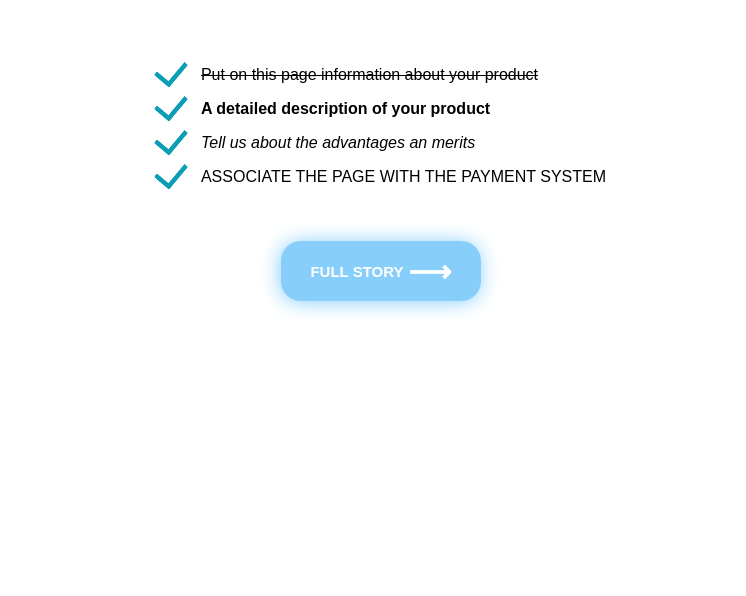
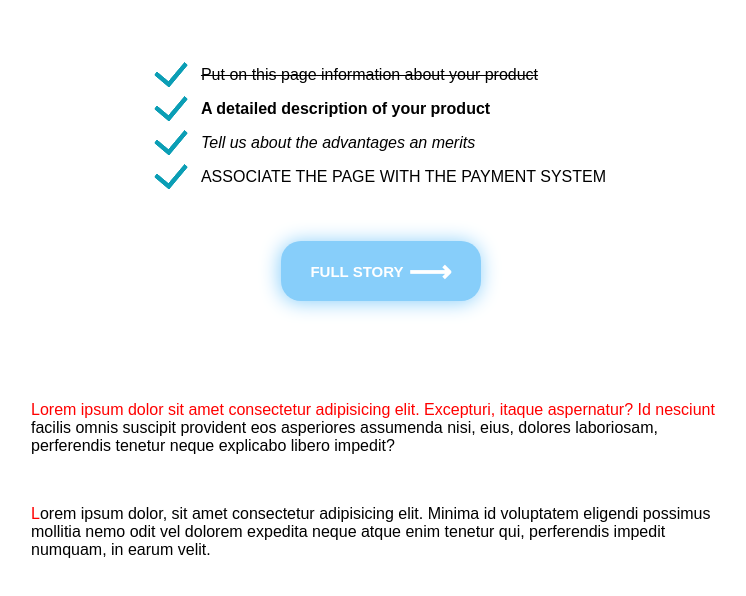
Before and after one commit to nodirhajiev/hover, a plain HTML site: page index.html in a window 1280 px wide. Shown: the whole page, without its empty margins (259-1005 px from the left). Drawn offline with Linux system fonts and the light colour scheme.

Commit message:
first commit

```diff
--- a/index.html
+++ b/index.html
@@ -18,6 +18,20 @@
       <div class="btn">
         <button class="story_btn">full story</button>
       </div>
+      <div class="lorem">
+        <p>
+          Lorem ipsum dolor sit amet consectetur adipisicing elit. Excepturi,
+          itaque aspernatur? Id nesciunt facilis omnis suscipit provident eos
+          asperiores assumenda nisi, eius, dolores laboriosam, perferendis
+          tenetur neque explicabo libero impedit?
+        </p>
+        <p>
+          Lorem ipsum dolor, sit amet consectetur adipisicing elit. Minima id
+          voluptatem eligendi possimus mollitia nemo odit vel dolorem expedita
+          neque atque enim tenetur qui, perferendis impedit numquam, in earum
+          velit.
+        </p>
+      </div>
     </div>
   </body>
 </html>
--- a/style.css
+++ b/style.css
@@ -8,11 +8,13 @@
 .container {
   display: flex;
   flex-direction: column;
-  justify-content: center;
+  justify-content: flex-start;
   align-items: center;
   margin-top: 50px;
   padding: 5px;
 }
+
+/* Text */
 
 .text p {
   padding: 5px;
@@ -104,3 +106,21 @@
   box-shadow: none;
   transition: 0.25s ease-in-out;
 }
+
+/* Lorem */
+
+.lorem {
+  width: 700px;
+}
+
+.lorem p {
+  margin-top: 50px;
+}
+
+.lorem p:first-child:first-line {
+  color: red;
+}
+
+.lorem p:last-child::first-letter {
+  color: red;
+}
```
